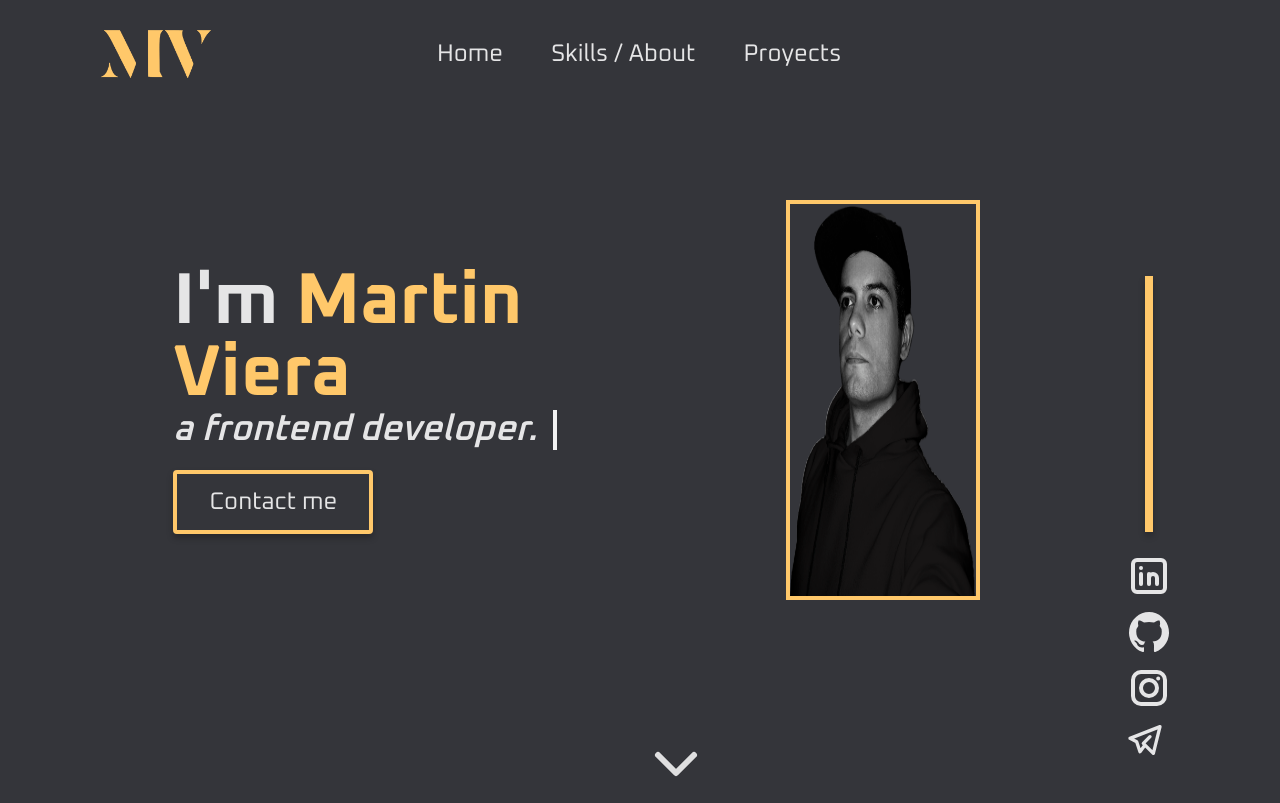
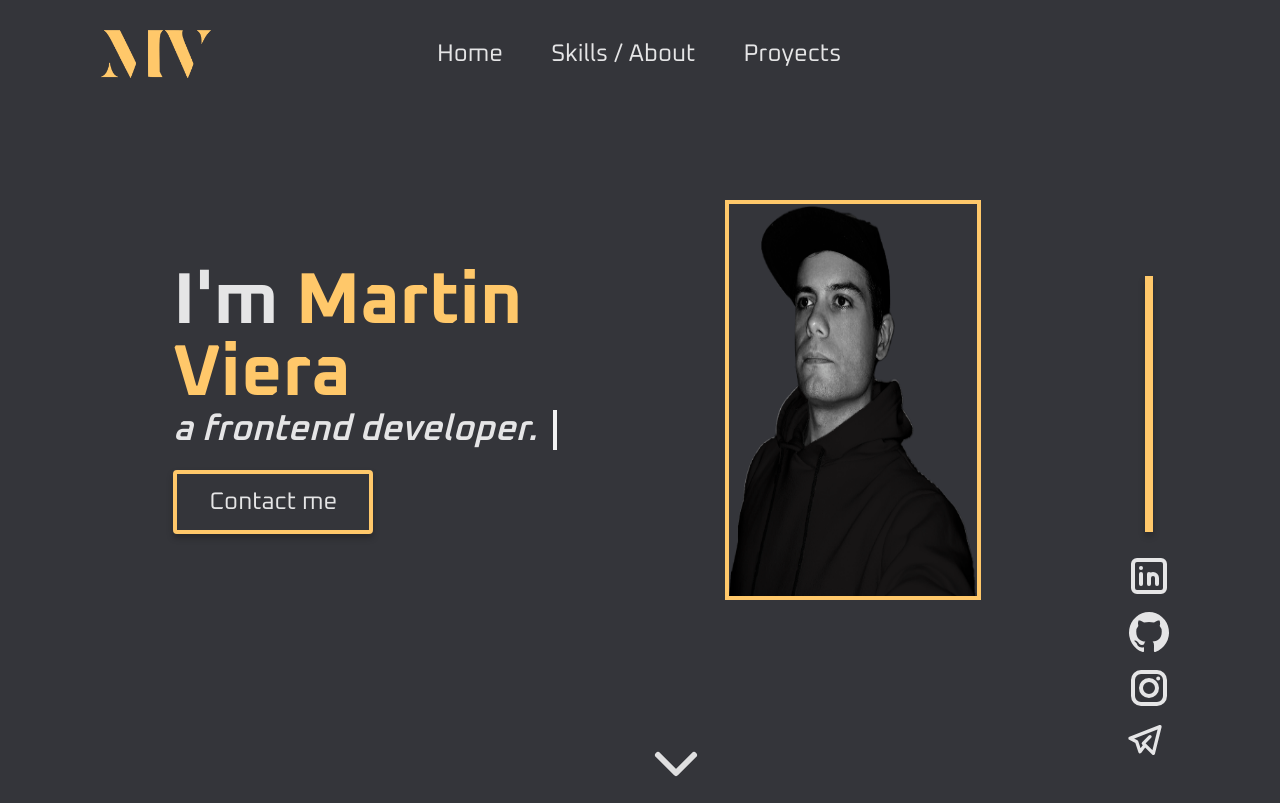
Before and after one commit to Vieramaster/Portfolio, an Astro site: page / in a window 1280 px wide. Shown: the top 803 px of the page. Built offline with nearby package versions, Linux system fonts and the light colour scheme; Astro itself is replaced by a stand-in of ours.

Commit message:
add images

```diff
--- a/src/components/Home.astro
+++ b/src/components/Home.astro
@@ -37,11 +37,11 @@ const classHomeSocial =
     </div>
   </div>
   <div class="w-1/2 h-full flex justify-between">
-    <div class="w-full h-screen flex items-center justify-center ">
+    <div class="w-4/5 h-screen flex items-center justify-center ">
       <img
         src="photo.webp"
         alt="Profile photo"
-        class="border-solid border-4 border-third-color h-1/2 w-2/5"
+        class="border-solid border-4 border-third-color h-1/2 w-3/5"
       />
     </div>
 
```
